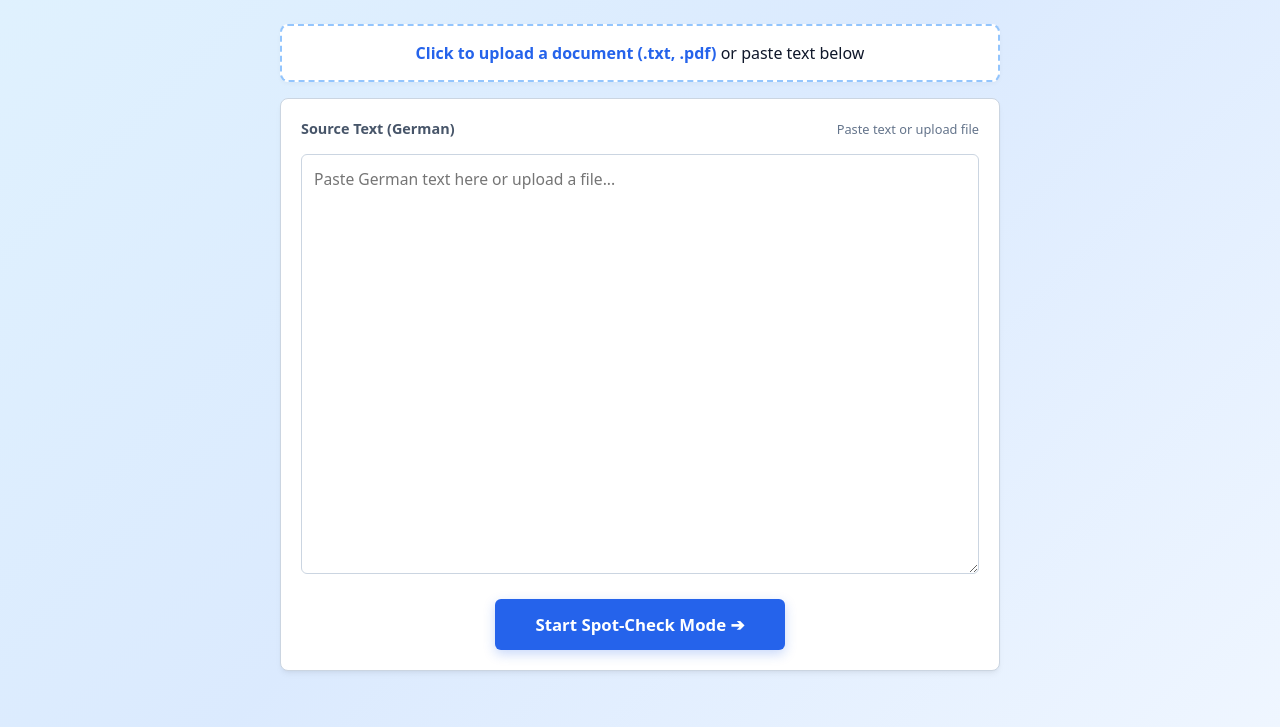
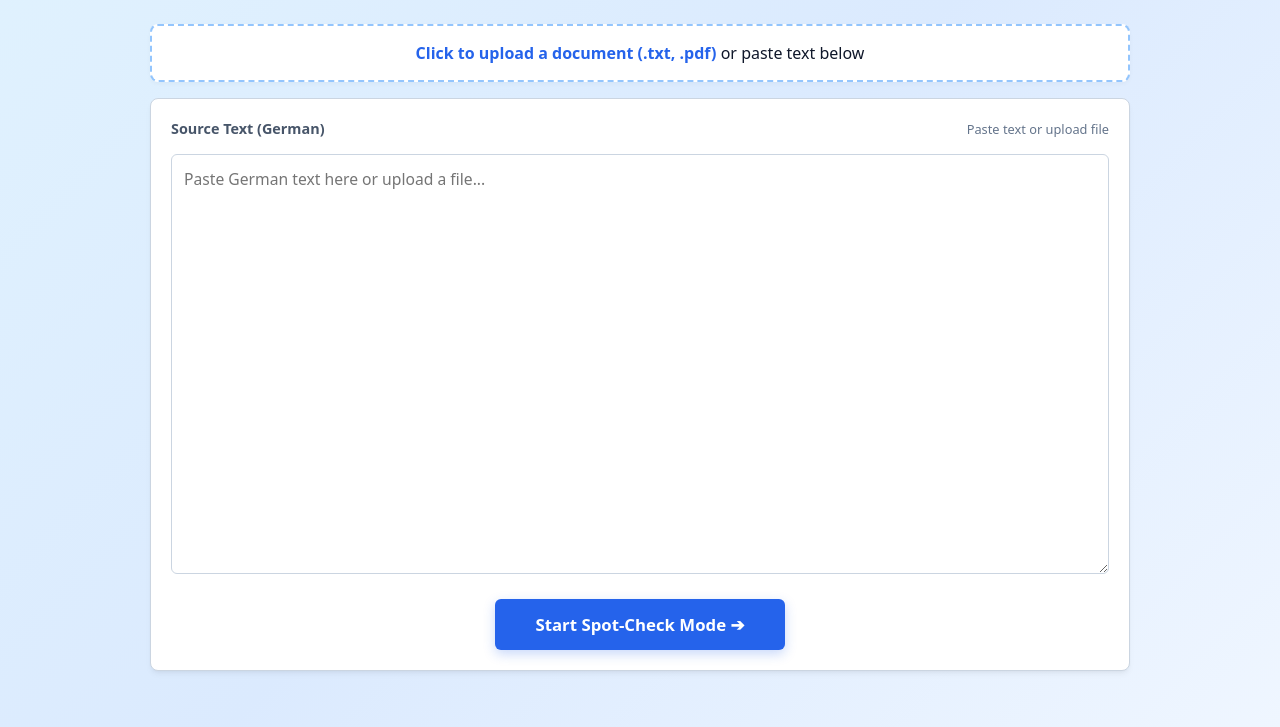
Before and after one commit to JakeThompson91/WortWeaver, a Flask app: page / in a window 1280 px wide. Shown: the part 103-830 px from the top of the page. Run offline with Flask 2, Linux system fonts and the light colour scheme.

Commit message:
Expand source text paste box max-width to 980px for a wider editing layout

```diff
--- a/templates/index.html
+++ b/templates/index.html
@@ -37,7 +37,7 @@
             background: #ffffff; border: 2px dashed #93c5fd; border-radius: 8px;
             padding: 1rem; text-align: center; margin-bottom: 1rem; cursor: pointer;
             box-shadow: 0 2px 4px rgba(0,0,0,0.03);
-            max-width: 720px; margin: 0 auto 1rem auto;
+            max-width: 980px; margin: 0 auto 1rem auto;
         }
         .upload-section:hover { border-color: #2563eb; background: #f8fafc; }
         .upload-section input { display: none; }
@@ -430,7 +430,7 @@
         </div>
 
         <!-- Raw Input Phase -->
-        <div id="rawInputGrid" style="max-width: 720px; margin: 0 auto 1.5rem auto;">
+        <div id="rawInputGrid" style="max-width: 980px; margin: 0 auto 1.5rem auto;">
             <div class="panel">
                 <div class="panel-header">
                     <span>Source Text (German)</span>
```
